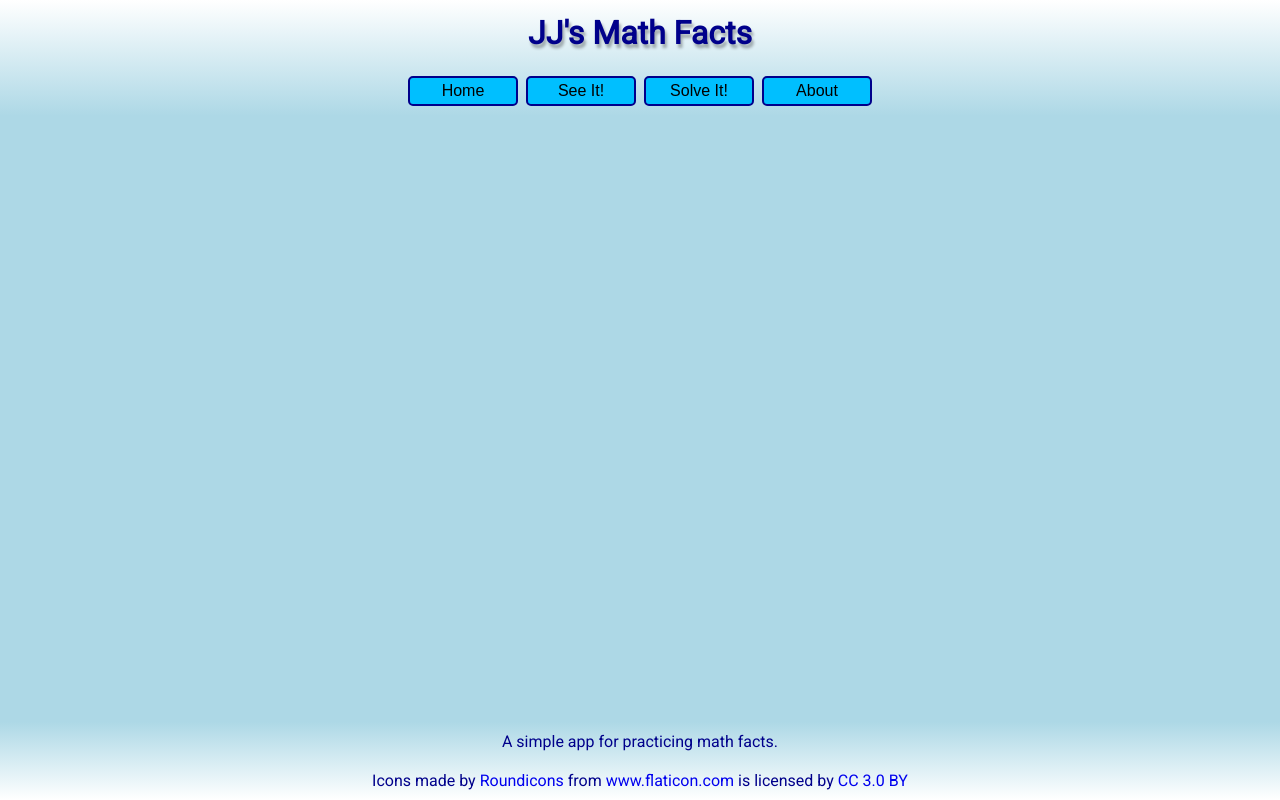
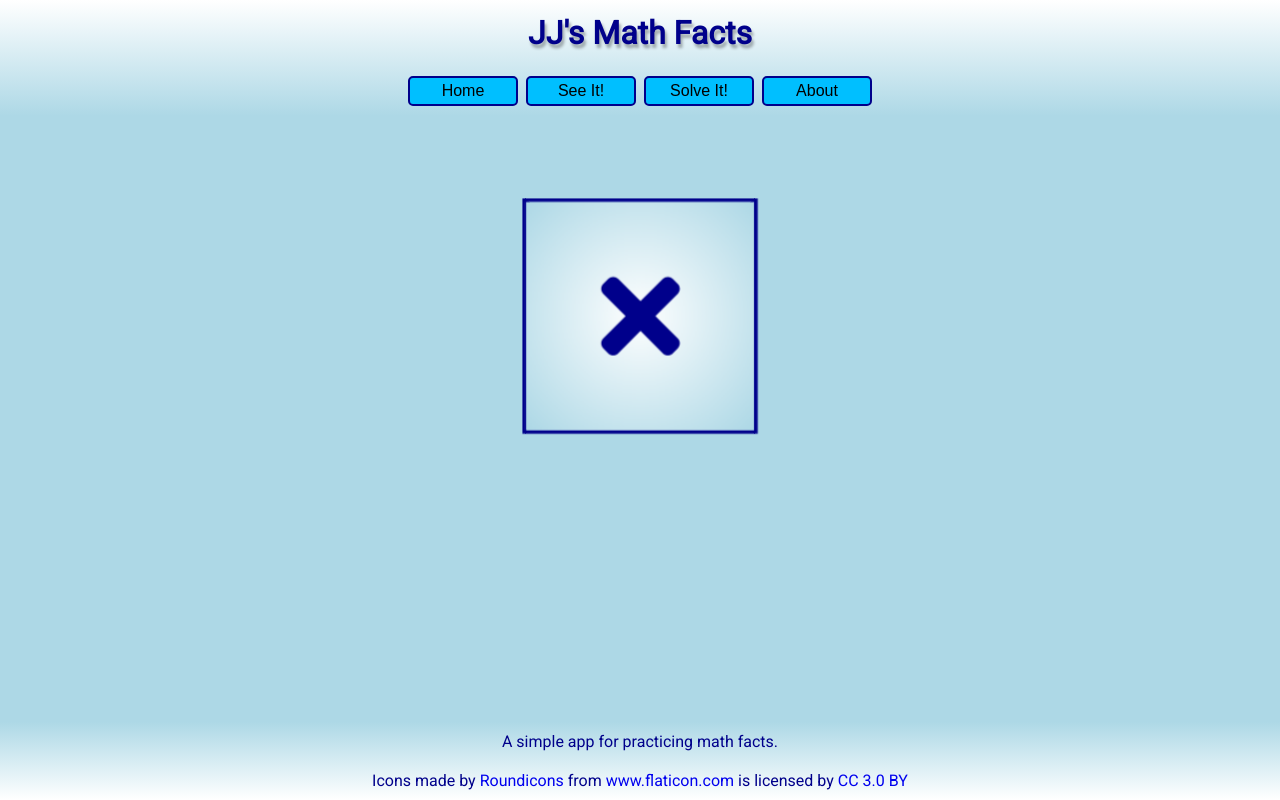
Before and after one commit to jarretrose/jj-math-facts, a React (Create React App) app: page / in a window 1280 px wide. Built offline with nearby package versions, Linux system fonts and the light colour scheme.

Commit message:
fixed default route

```diff
--- a/src/App.js
+++ b/src/App.js
@@ -17,7 +17,7 @@ class App extends Component {
           <h1 className='header-title'>JJ's Math Facts</h1>
           <nav>
 
-            <NavLink to='/mathcube'>
+            <NavLink to='/'>
               <button className='button-nav'>Home</button>
             </NavLink>
 
@@ -38,7 +38,7 @@ class App extends Component {
 
         {/* MAIN PAGE */}
         <section className='home-page'>
-          <Route exact path='/mathcube' component={MathCube} />
+          <Route exact path='/' component={MathCube} />
           <Route path='/see' component={See} />
           <Route path='/solve' component={Solve} />
           <Route path='/about' component={About} />
```
